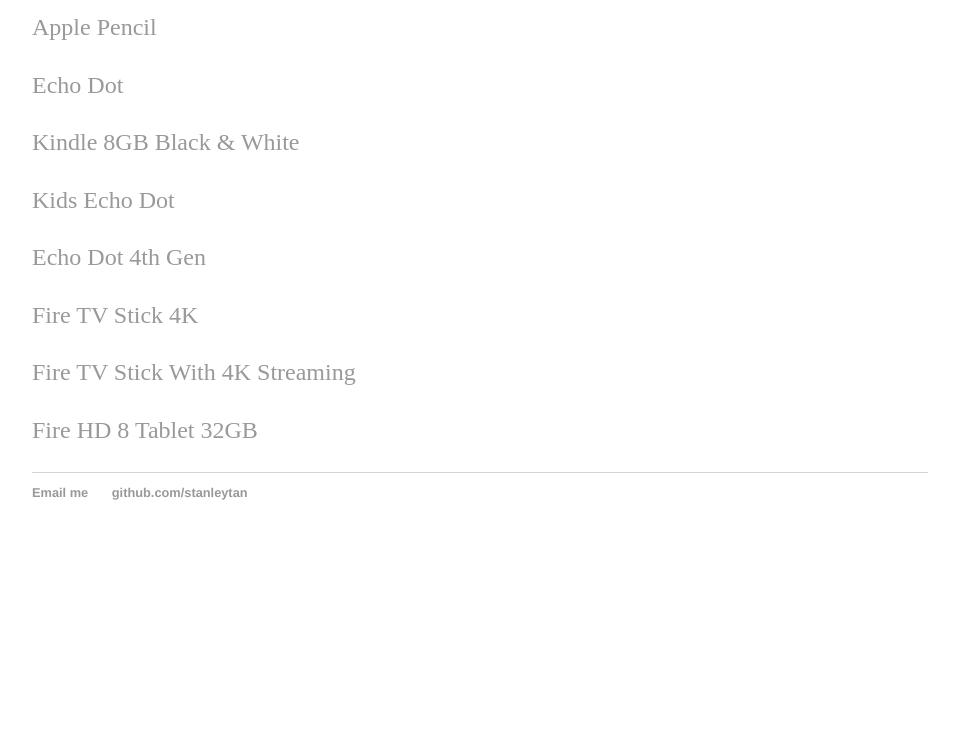
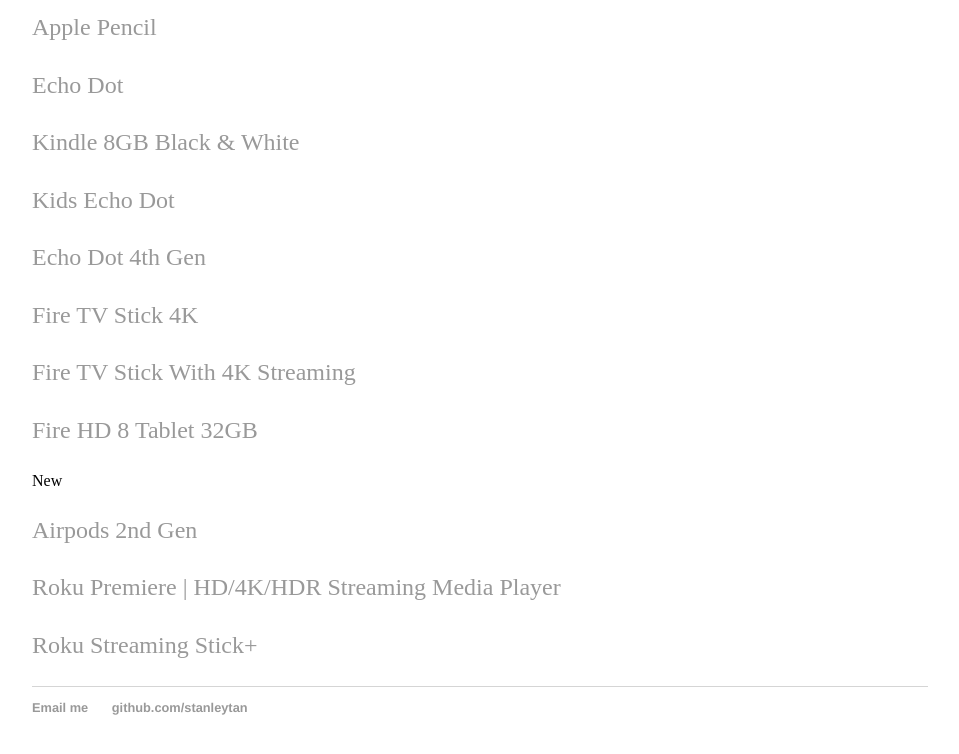
Before and after one commit to stanleytan/stanleytan.github.io, a plain HTML site: page index.html in a window 1280 px wide. Shown: the part 244-998 px from the top of the page, without its empty margins (160-1119 px from the left). Before the commit the page ends 804 px from the top, so only its background shows below. Drawn offline with Linux system fonts and the light colour scheme.

Commit message:
Update index.html

```diff
--- a/index.html
+++ b/index.html
@@ -25,6 +25,10 @@
 	      <p><a href="https://amzn.to/3EAYEDo">Fire TV Stick 4K</a></p>
 	      <p><a href="https://amzn.to/3pZet33">Fire TV Stick With 4K Streaming</a></p>
 	      <p><a href="https://amzn.to/3w4nqZz">Fire HD 8 Tablet 32GB</a></p>
+	      New
+	      <p><a href="https://amzn.to/3wz6V8n">Airpods 2nd Gen</a></p>
+	      <p><a href="https://amzn.to/3H7LUX8">Roku Premiere | HD/4K/HDR Streaming Media Player</a></p>
+	      <p><a href="https://amzn.to/3F9f1aT">Roku Streaming Stick+</a></p>
       </div>
     </div>
     <footer>
```
